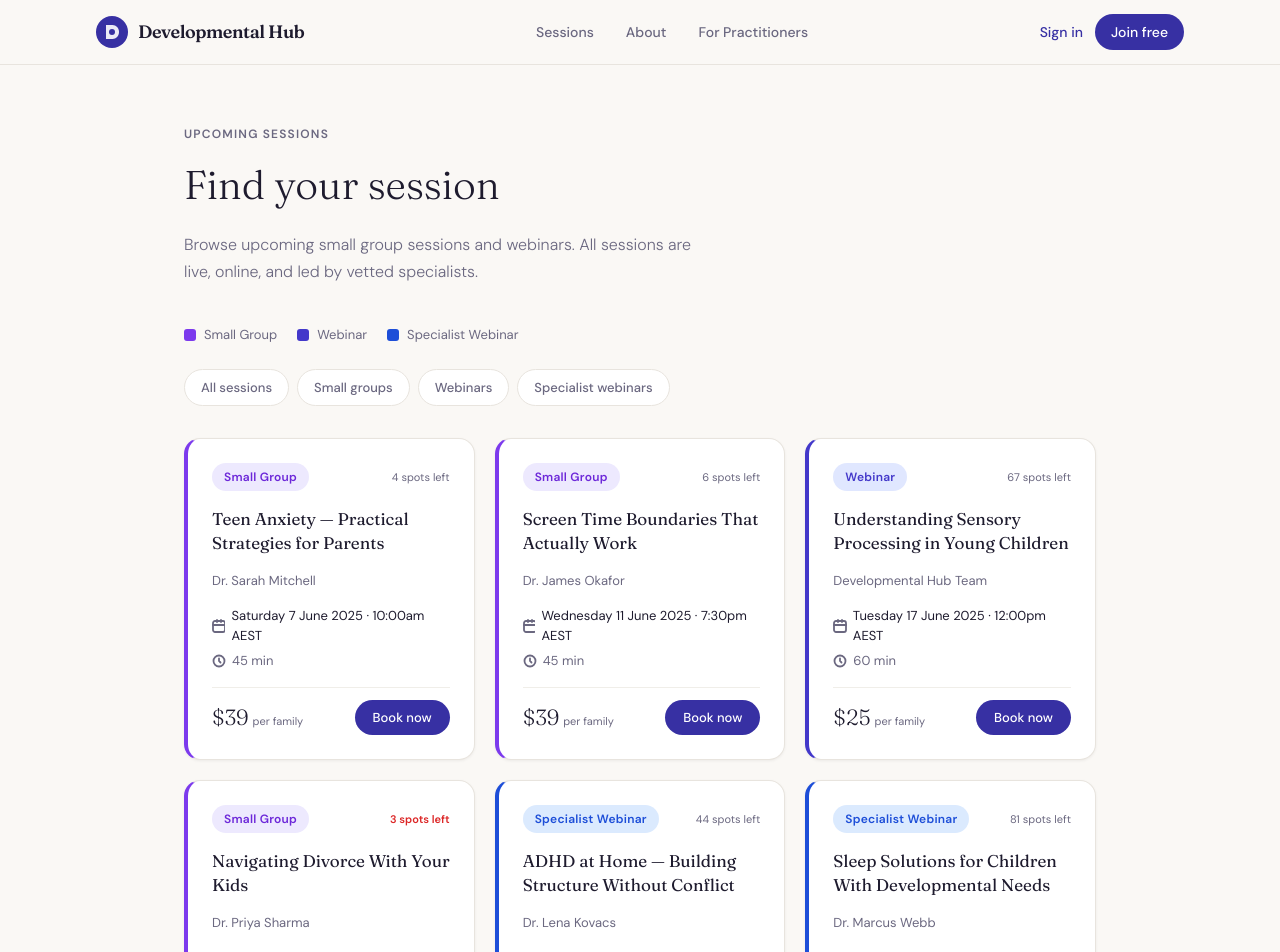
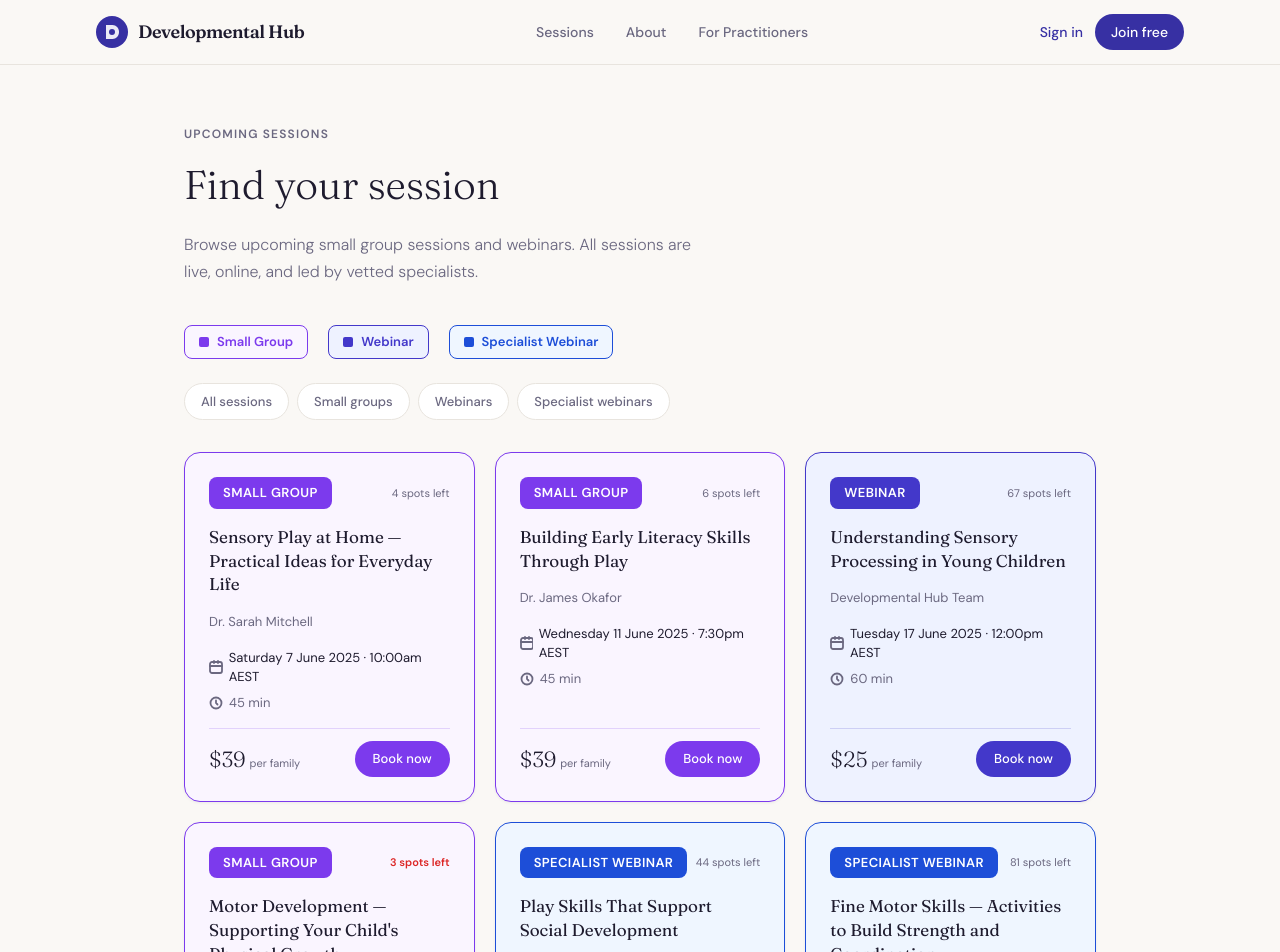
Before and after one commit to developmentalhub/allied-health-assistant-course, a Next.js app: page /sessions in a window 1280 px wide. Shown: the top 952 px of the page. Built offline with nearby package versions, Linux system fonts and the light colour scheme.

Commit message:
Clear visual distinction between session types

```diff
--- a/app/sessions/page.tsx
+++ b/app/sessions/page.tsx
@@ -5,7 +5,7 @@ const placeholderSessions = [
   {
     id: "1",
     type: "group",
-    title: "Teen Anxiety — Practical Strategies for Parents",
+    title: "Sensory Play at Home — Practical Ideas for Everyday Life",
     facilitator: "Dr. Sarah Mitchell",
     date: "Saturday 7 June 2025",
     time: "10:00am AEST",
@@ -14,14 +14,15 @@ const placeholderSessions = [
     spotsLeft: 4,
     duration: "45 min",
     tag: "Small Group",
-    tagColor: "#ede9fe",
-    tagText: "#6d28d9",
+    tagColor: "#7c3aed",
+    tagText: "#ffffff",
+    cardBackground: "#faf5ff",
     borderColor: "#7c3aed",
   },
   {
     id: "2",
     type: "group",
-    title: "Screen Time Boundaries That Actually Work",
+    title: "Building Early Literacy Skills Through Play",
     facilitator: "Dr. James Okafor",
     date: "Wednesday 11 June 2025",
     time: "7:30pm AEST",
@@ -30,8 +31,9 @@ const placeholderSessions = [
     spotsLeft: 6,
     duration: "45 min",
     tag: "Small Group",
-    tagColor: "#ede9fe",
-    tagText: "#6d28d9",
+    tagColor: "#7c3aed",
+    tagText: "#ffffff",
+    cardBackground: "#faf5ff",
     borderColor: "#7c3aed",
   },
   {
@@ -46,14 +48,15 @@ const placeholderSessions = [
     spotsLeft: 67,
     duration: "60 min",
     tag: "Webinar",
-    tagColor: "#e0e7ff",
-    tagText: "#4338ca",
+    tagColor: "#4338ca",
+    tagText: "#ffffff",
+    cardBackground: "#eef2ff",
     borderColor: "#4338ca",
   },
   {
     id: "4",
     type: "group",
-    title: "Navigating Divorce With Your Kids",
+    title: "Motor Development — Supporting Your Child's Physical Growth",
     facilitator: "Dr. Priya Sharma",
     date: "Thursday 19 June 2025",
     time: "7:00pm AEST",
@@ -62,14 +65,15 @@ const placeholderSessions = [
     spotsLeft: 3,
     duration: "45 min",
     tag: "Small Group",
-    tagColor: "#ede9fe",
-    tagText: "#6d28d9",
+    tagColor: "#7c3aed",
+    tagText: "#ffffff",
+    cardBackground: "#faf5ff",
     borderColor: "#7c3aed",
   },
   {
     id: "5",
     type: "webinar-facilitator",
-    title: "ADHD at Home — Building Structure Without Conflict",
+    title: "Play Skills That Support Social Development",
     facilitator: "Dr. Lena Kovacs",
     date: "Monday 23 June 2025",
     time: "11:00am AEST",
@@ -78,14 +82,15 @@ const placeholderSessions = [
     spotsLeft: 44,
     duration: "60 min",
     tag: "Specialist Webinar",
-    tagColor: "#dbeafe",
-    tagText: "#1d4ed8",
+    tagColor: "#1d4ed8",
+    tagText: "#ffffff",
+    cardBackground: "#eff6ff",
     borderColor: "#1d4ed8",
   },
   {
     id: "6",
     type: "webinar-facilitator",
-    title: "Sleep Solutions for Children With Developmental Needs",
+    title: "Fine Motor Skills — Activities to Build Strength and Coordination",
     facilitator: "Dr. Marcus Webb",
     date: "Saturday 28 June 2025",
     time: "9:00am AEST",
@@ -94,8 +99,9 @@ const placeholderSessions = [
     spotsLeft: 81,
     duration: "60 min",
     tag: "Specialist Webinar",
-    tagColor: "#dbeafe",
-    tagText: "#1d4ed8",
+    tagColor: "#1d4ed8",
+    tagText: "#ffffff",
+    cardBackground: "#eff6ff",
     borderColor: "#1d4ed8",
   },
 ];
@@ -122,13 +128,13 @@ export default function SessionsPage() {
       <section style={{ maxWidth: "960px", margin: "0 auto", padding: "0 24px 24px" }}>
         <div style={{ display: "flex", gap: "20px", flexWrap: "wrap" }}>
           {[
-            { label: "Small Group", color: "#7c3aed", bg: "#ede9fe", text: "#6d28d9" },
-            { label: "Webinar", color: "#4338ca", bg: "#e0e7ff", text: "#4338ca" },
-            { label: "Specialist Webinar", color: "#1d4ed8", bg: "#dbeafe", text: "#1d4ed8" },
+            { label: "Small Group", color: "#7c3aed", background: "#faf5ff" },
+            { label: "Webinar", color: "#4338ca", background: "#eef2ff" },
+            { label: "Specialist Webinar", color: "#1d4ed8", background: "#eff6ff" },
           ].map((item) => (
-            <div key={item.label} style={{ display: "flex", alignItems: "center", gap: "8px" }}>
-              <div style={{ width: "12px", height: "12px", borderRadius: "3px", backgroundColor: item.color }} />
-              <span style={{ fontSize: "13px", color: "#6b6880" }}>{item.label}</span>
+            <div key={item.label} style={{ display: "flex", alignItems: "center", gap: "8px", backgroundColor: item.background, border: `1.5px solid ${item.color}`, padding: "6px 14px", borderRadius: "8px" }}>
+              <div style={{ width: "10px", height: "10px", borderRadius: "2px", backgroundColor: item.color }} />
+              <span style={{ fontSize: "13px", color: item.color, fontWeight: 600 }}>{item.label}</span>
             </div>
           ))}
         </div>
@@ -160,11 +166,11 @@ export default function SessionsPage() {
           {placeholderSessions.map((session) => (
             <div
               key={session.id}
-              style={{ backgroundColor: "white", borderRadius: "16px", border: "1px solid #e8e4de", borderLeft: `4px solid ${session.borderColor}`, padding: "24px", display: "flex", flexDirection: "column", gap: "16px", boxShadow: "0 1px 3px rgba(0,0,0,0.06)" }}
+              style={{ backgroundColor: session.cardBackground, borderRadius: "16px", border: `1.5px solid ${session.borderColor}`, padding: "24px", display: "flex", flexDirection: "column", gap: "16px", boxShadow: "0 1px 3px rgba(0,0,0,0.06)" }}
             >
               {/* Tag + spots */}
               <div style={{ display: "flex", alignItems: "center", justifyContent: "space-between" }}>
-                <span style={{ fontSize: "12px", fontWeight: 700, padding: "5px 12px", borderRadius: "999px", backgroundColor: session.tagColor, color: session.tagText, letterSpacing: "0.02em" }}>
+                <span style={{ fontSize: "13px", fontWeight: 700, padding: "6px 14px", borderRadius: "8px", backgroundColor: session.tagColor, color: session.tagText, letterSpacing: "0.03em", textTransform: "uppercase" }}>
                   {session.tag}
                 </span>
                 <span style={{ fontSize: "11px", color: session.spotsLeft <= 3 ? "#dc2626" : "#6b6880", fontWeight: session.spotsLeft <= 3 ? 600 : 400 }}>
@@ -201,7 +207,7 @@ export default function SessionsPage() {
               </div>
 
               {/* Price + CTA */}
-              <div style={{ display: "flex", alignItems: "center", justifyContent: "space-between", paddingTop: "12px", borderTop: "1px solid #f0eee9", marginTop: "auto" }}>
+              <div style={{ display: "flex", alignItems: "center", justifyContent: "space-between", paddingTop: "12px", borderTop: `1px solid ${session.borderColor}30`, marginTop: "auto" }}>
                 <div>
                   <span style={{ fontFamily: "var(--font-display)", fontSize: "22px", fontWeight: 300, color: "#1e1b2e" }}>
                     ${session.price}
@@ -210,7 +216,7 @@ export default function SessionsPage() {
                 </div>
                 <Link
                   href={`/sessions/${session.id}`}
-                  style={{ backgroundColor: "#3730a3", color: "white", padding: "8px 18px", borderRadius: "999px", fontSize: "13px", fontWeight: 500, textDecoration: "none" }}
+                  style={{ backgroundColor: session.borderColor, color: "white", padding: "8px 18px", borderRadius: "999px", fontSize: "13px", fontWeight: 500, textDecoration: "none" }}
                 >
                   Book now
                 </Link>
```
